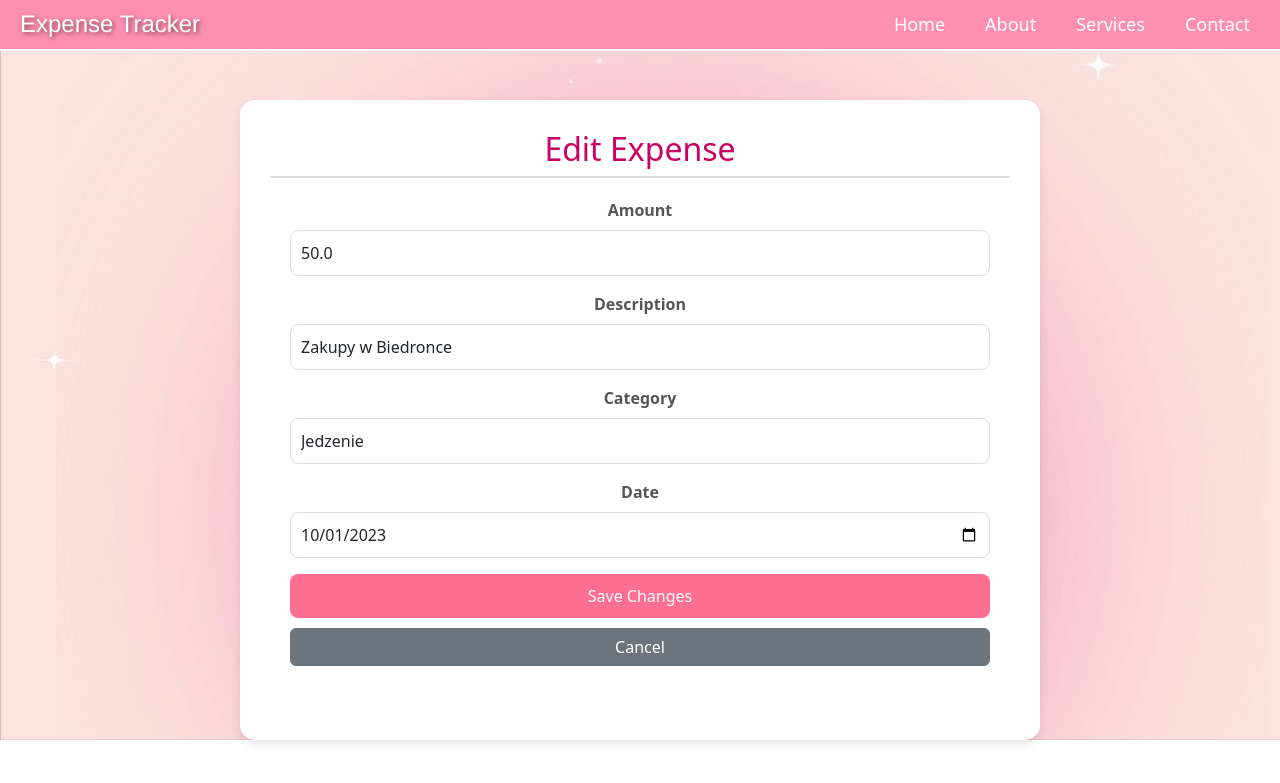
After one commit to Dominika29/Expense-Tracker, a Flask app: page /edit_expense/1 in a window 1280 px wide. The commit adds this page. Shown: the top 783 px of the page. Run offline with Flask 3, Linux system fonts and the light colour scheme; a user stored in the database is signed in; data comes from the database, SQL or seed files in the repository; both versions use the stored data as it was after the commit.

Commit message:
editing expenses

```diff
--- a/app.py
+++ b/app.py
@@ -155,5 +155,49 @@ def delete_expense(expense_id):
 
     return redirect(url_for('dashboard'))
 
+@app.route('/edit_expense/<int:expense_id>', methods=['GET', 'POST'])
+def edit_expense(expense_id):
+    if 'user_id' not in session:
+        flash('Please log in to edit an expense.', 'error')
+        return redirect(url_for('index'))
+
+    user_id = session['user_id']
+    conn = get_db_connection()
+
+    if request.method == 'POST':
+        amount = request.form['amount']
+        description = request.form['description']
+        category_id = request.form['category_id']
+        date = request.form['date']
+
+        try:
+            conn.execute(
+                'UPDATE expenses SET amount = ?, description = ?, category_id = ?, date = ? WHERE id = ? AND user_id = ?',
+                (amount, description, category_id, date, expense_id, user_id)
+            )
+            conn.commit()
+            flash('Expense updated successfully!', 'success')
+        except sqlite3.Error as e:
+            flash('An error occurred while updating the expense.', 'error')
+        finally:
+            conn.close()
+
+        return redirect(url_for('dashboard'))
+
+    else:
+        expense = conn.execute(
+            'SELECT * FROM expenses WHERE id = ? AND user_id = ?',
+            (expense_id, user_id)
+        ).fetchone()
+
+        categories = conn.execute('SELECT * FROM categories WHERE user_id = ?', (user_id,)).fetchall()
+        conn.close()
+
+        if expense:
+            return render_template('edit_expense.html', expense=expense, categories=categories)
+        else:
+            flash('Expense not found or you do not have permission to edit it.', 'error')
+            return redirect(url_for('dashboard'))
+
 if __name__ == '__main__':
     app.run(debug=True)
--- a/static/css/style.css
+++ b/static/css/style.css
@@ -125,10 +125,6 @@ body {
     margin-bottom: 15px;
 }
 
-.btn-login:hover {
-    background: #ff4a6e !important;
-}
-
 .btn-switch {
     background: transparent;
     color: #ff6f91 !important;
@@ -177,17 +173,36 @@ form {
     background: #ff6f91;
 }
 
+.btn-edit, .btn-danger {
+    padding: 5px 10px;
+    border-radius: 5px;
+    font-size: 14px;
+    cursor: pointer;
+    transition: background 0.3s ease;
+    margin: 0 2px;
+}
+
+.btn-edit {
+    background: #cf89a0 !important;
+    color: white !important;
+    border: none;
+}
+
+.btn-edit:hover {
+    background: #584b54 !important;
+}
+
 .btn-danger {
     background: #dc3545 !important;
     color: white !important;
     border: none;
-    border-radius: 5px;
-    font-size: 12px;
-    cursor: pointer;
-    transition: background 0.3s ease;
-    width: 100%;
 }
 
 .btn-danger:hover {
-    background: #c82333 !important;
+    background: #870613 !important;
 }
+
+.btn-secondary {
+    margin-top: 10px;
+    width: 100%;
+}
--- /dev/null
+++ b/templates/edit_expense.html
@@ -0,0 +1,50 @@
+<!DOCTYPE html>
+<html lang="en">
+<head>
+    <meta charset="UTF-8">
+    <title>Edit Expense</title>
+    <link href="https://cdn.jsdelivr.net/npm/bootstrap@5.3.3/dist/css/bootstrap.min.css" rel="stylesheet" integrity="sha384-QWTKZyjpPEjISv5WaRU9OFeRpok6YctnYmDr5pNlyT2bRjXh0JMhjY6hW+ALEwIH" crossorigin="anonymous">
+    <link rel="stylesheet" href="{{ url_for('static', filename='css/style.css') }}">
+</head>
+<body>
+    <header>
+        <h1>Expense Tracker</h1>
+        <nav>
+            <ul class="main-menu">
+                <li><a href="{{ url_for('index') }}">Home</a></li>
+                <li><a href="#">About</a></li>
+                <li><a href="#">Services</a></li>
+                <li><a href="#">Contact</a></li>
+            </ul>
+        </nav>
+    </header>
+    <div class="dashboard-container">
+        <h2>Edit Expense</h2>
+        <form action="{{ url_for('edit_expense', expense_id=expense.id) }}" method="post">
+            <div class="mb-3">
+                <label for="amount" class="form-label">Amount</label>
+                <input type="number" step="0.01" class="form-control" id="amount" name="amount" value="{{ expense.amount }}" required min="0">
+            </div>
+            <div class="mb-3">
+                <label for="description" class="form-label">Description</label>
+                <input type="text" class="form-control" id="description" name="description" value="{{ expense.description }}" required>
+            </div>
+            <div class="mb-3">
+                <label for="category" class="form-label">Category</label>
+                <select class="form-control" id="category" name="category_id" required>
+                    <option value="" disabled>-- Select a category --</option>
+                    {% for category in categories %}
+                        <option value="{{ category.id }}" {% if category.id == expense.category_id %}selected{% endif %}>{{ category.name }}</option>
+                    {% endfor %}
+                </select>
+            </div>
+            <div class="mb-3">
+                <label for="date" class="form-label">Date</label>
+                <input type="date" class="form-control" id="date" name="date" value="{{ expense.date }}" required>
+            </div>
+            <button type="submit" class="btn btn-login">Save Changes</button>
+            <a href="{{ url_for('dashboard') }}" class="btn btn-secondary">Cancel</a>
+        </form>
+    </div>
+</body>
+</html>
```
Also changed, not shown: templates/dashboard.html (+14 -1 lines), expense_tracker.db.
